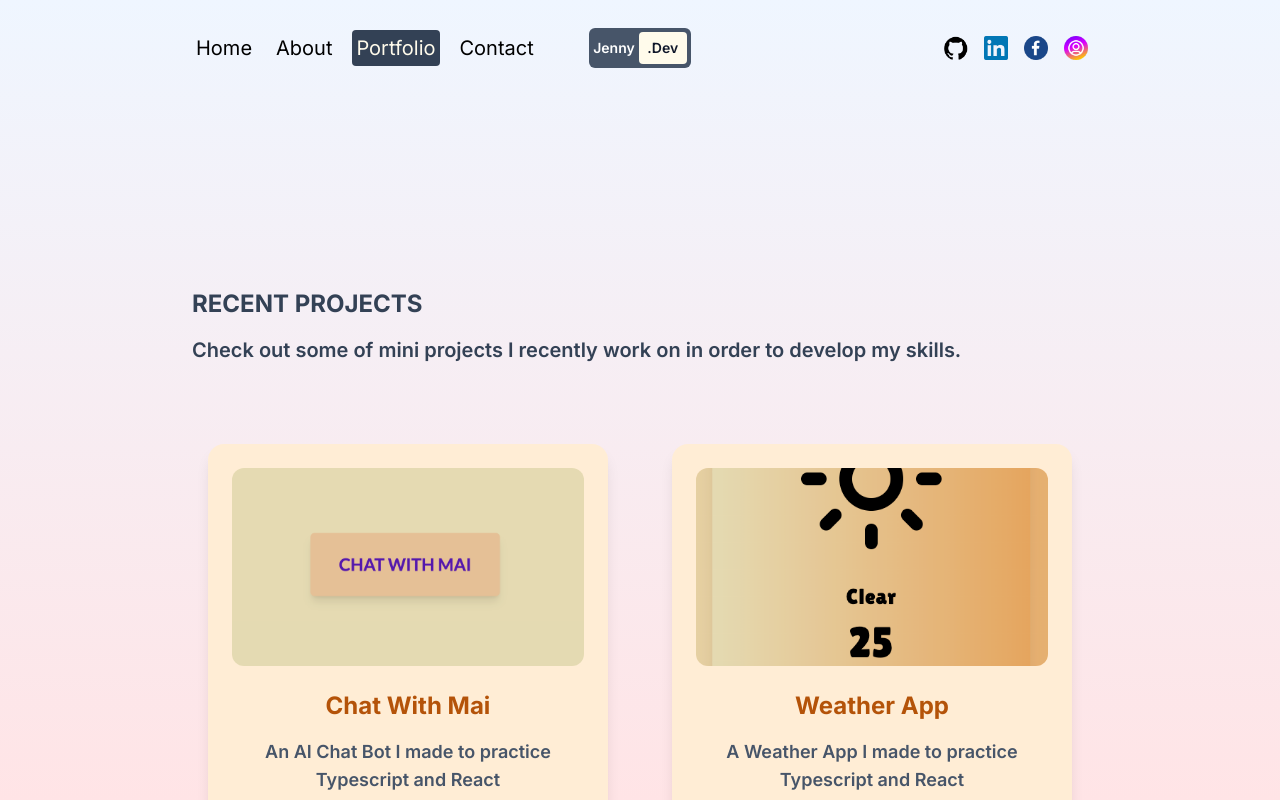
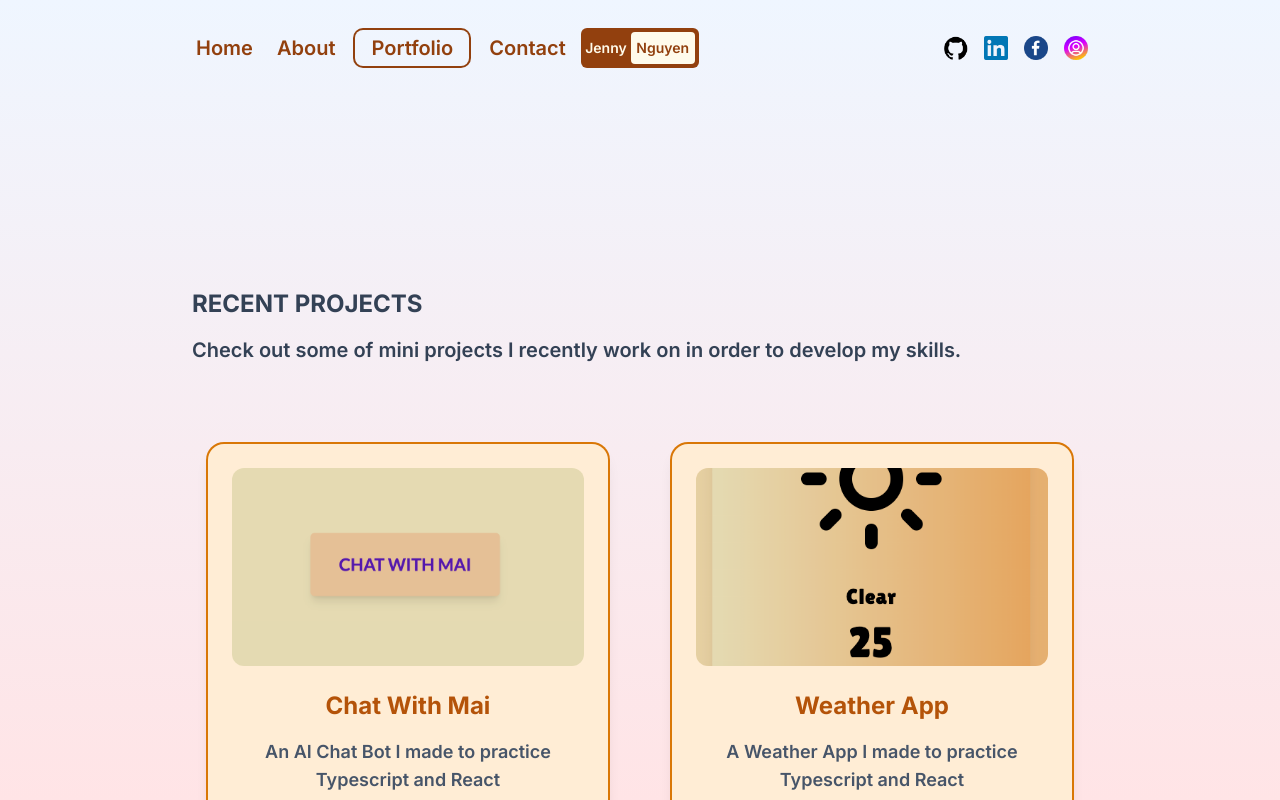
Before and after one commit to Trang217/animated_portfolio, a Next.js app: page /portfolio in a window 1280 px wide. Built offline with nearby package versions, Linux system fonts and the light colour scheme.

Commit message:
update style

```diff
--- a/src/app/contact/page.jsx
+++ b/src/app/contact/page.jsx
@@ -76,7 +76,7 @@ function ContactPage() {
         <form
           onSubmit={sendEmail}
           ref={formRef}
-          className="h-1/2 lg:h-[80%] lg:my-auto lg:w-1/2 bg-orange-100 shadow-lg rounded-xl text-xl text-amber-700 flex flex-col justify-center gap-8 p-24"
+          className="h-1/2 lg:h-[80%] ring-2 ring-amber-700 lg:my-auto lg:w-1/2 bg-orange-100 shadow-lg rounded-xl text-xl text-amber-700 flex flex-col justify-center gap-8 p-24"
         >
           <span>Hi Jenny,</span>
           <textarea
--- a/src/app/page.jsx
+++ b/src/app/page.jsx
@@ -18,11 +18,11 @@ const Homepage = () => {
         {/* Text container */}
         <div className="h-1/2 lg:h-full lg:w-1/2 flex flex-col gap-8 items-center justify-center lg:gap-10">
           {/* Title */}
-          <h1 className="text-4xl font-bold capitalize xl:text-5xl tracking-wide text-slate-800">
+          <h1 className="text-4xl font-bold capitalize xl:text-5xl tracking-wide text-amber-800">
             Guided by curiosity and quiet strength, I create through code.
           </h1>
           {/* Description  */}
-          <p className="text-xl tracking-wide">
+          <p className="text-xl tracking-wide text-left text-amber-800">
             Thank you for stepping into this space, where each project is woven
             with curiosity and a steady, unobtrusive strength. This portfolio
             shows the work I’ve done so far, and I hope it gives you a clear
@@ -30,10 +30,10 @@ const Homepage = () => {
           </p>
           {/* Button */}
           <div className="flex gap-4 w-full">
-            <button className="p-4 rounded-lg ring-1 ring-black bg-slate-700 text-amber-50 hover:scale-105 transition duration-150">
+            <button className="p-4 rounded-lg ring-1 ring-amber-800 bg-amber-800 hover:bg-transparent hover:text-amber-800 text-amber-50 hover:scale-105 transition duration-150">
               View my work
             </button>
-            <button className="p-4 rounded-lg ring-1 ring-slate-800 text-slate-900 hover:scale-105 transition duration-150">
+            <button className="p-4 rounded-lg ring-1 ring-amber-800 text-amber-800 hover:bg-amber-800 hover:text-amber-50 hover:scale-105 transition duration-150">
               Contact Me
             </button>
           </div>
--- a/src/components/Card.jsx
+++ b/src/components/Card.jsx
@@ -5,7 +5,7 @@ import React from "react";
 function Card({ project }) {
   const { id, category, title, image_1, desc, github, demo } = project;
   return (
-    <div className=" w-[400px] rounded-2xl p-6 bg-orange-100 shadow-lg">
+    <div className=" w-[400px] ring-2 ring-amber-600 rounded-2xl p-6 bg-orange-100 shadow-lg">
       {/* Image  */}
       <div className="aspect-video relative mb-4 ">
         <Image fill src={image_1} className="object-cover rounded-xl" />
--- a/src/components/Navbar.jsx
+++ b/src/components/Navbar.jsx
@@ -43,7 +43,7 @@ function Navbar() {
   return (
     <div className="h-full flex items-center justify-between px-4 sm:px-8 md:px-12 lg:px-20 xl:px-48 text-xl">
       {/* Links */}
-      <div className="hidden md:flex gap-4 w-1/3">
+      <div className="hidden md:flex gap-4 w-1/3 text-amber-800 font-semibold">
         {links.map((link) => (
           <NavLink key={link.title} link={link} />
         ))}
@@ -52,11 +52,11 @@ function Navbar() {
       <div className="md:hidden lg:flex xl:w-1/3 lg:justify-center">
         <Link
           href="/"
-          className="text-sm bg-slate-600 rounded-md p-1 font-semibold flex items-center justify-center"
+          className="text-sm bg-amber-800 rounded-md p-1 font-semibold flex items-center justify-center"
         >
-          <span className="text-white mr-1">Jenny</span>
-          <span className="w-12 h-8 rounded bg-amber-50 text-slate-900 flex items-center justify-center">
-            .Dev
+          <span className="text-amber-50 mr-1">Jenny</span>
+          <span className="w-16 h-8 rounded bg-amber-50 text-amber-800 flex items-center justify-center">
+            Nguyen
           </span>
         </Link>
       </div>
@@ -117,18 +117,18 @@ function Navbar() {
           <motion.div
             variants={topVariants}
             animate={open ? "open" : "close"}
-            className="w-10 h-1 bg-slate-600 rounded origin-left"
+            className="w-10 h-1 bg-amber-800 rounded origin-left"
           ></motion.div>
           <motion.div
             variants={centerVariants}
             animate={open ? "open" : "close"}
-            className="w-10 h-1 bg-slate-600 rounded"
+            className="w-10 h-1 bg-amber-800 rounded"
           ></motion.div>
           <motion.div
             variants={bottomVariants}
             origin-left
             animate={open ? "open" : "close"}
-            className="w-10 h-1 bg-slate-600 rounded origin-left"
+            className="w-10 h-1 bg-amber-800 rounded origin-left"
           ></motion.div>
         </button>
         {/* Menu list  */}
@@ -137,7 +137,7 @@ function Navbar() {
             initial="close"
             animate="open"
             variants={listVariants}
-            className="absolute z-40 flex flex-col items-center justify-center gap-8 text-4xl top-0 left-0 w-screen h-screen bg-slate-900 text-amber-50"
+            className="absolute z-40 flex flex-col items-center justify-center gap-8 text-4xl top-0 left-0 w-screen h-screen bg-amber-800 text-amber-50"
           >
             {links.map((link) => (
               <motion.div variants={listItemVariants} key={link.title}>
--- a/src/components/navLink.jsx
+++ b/src/components/navLink.jsx
@@ -7,7 +7,8 @@ function NavLink({ link }) {
   return (
     <Link
       className={`p-1 rounded ${
-        pathName === link.url && "bg-slate-700 text-amber-50"
+        pathName === link.url &&
+        "rounded-lg ring-2 ring-amber-800 text-amber-800 py-1 px-4"
       }`}
       href={link.url}
     >
```
